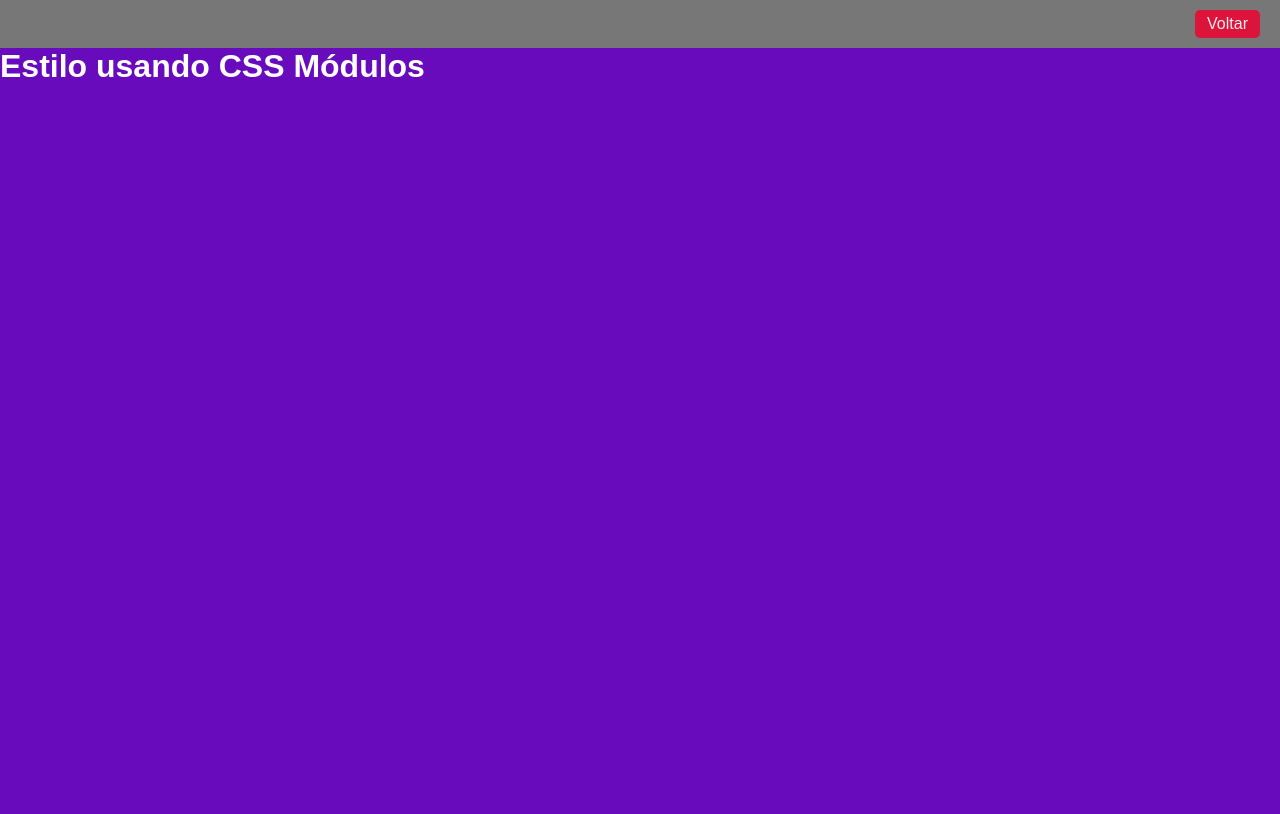
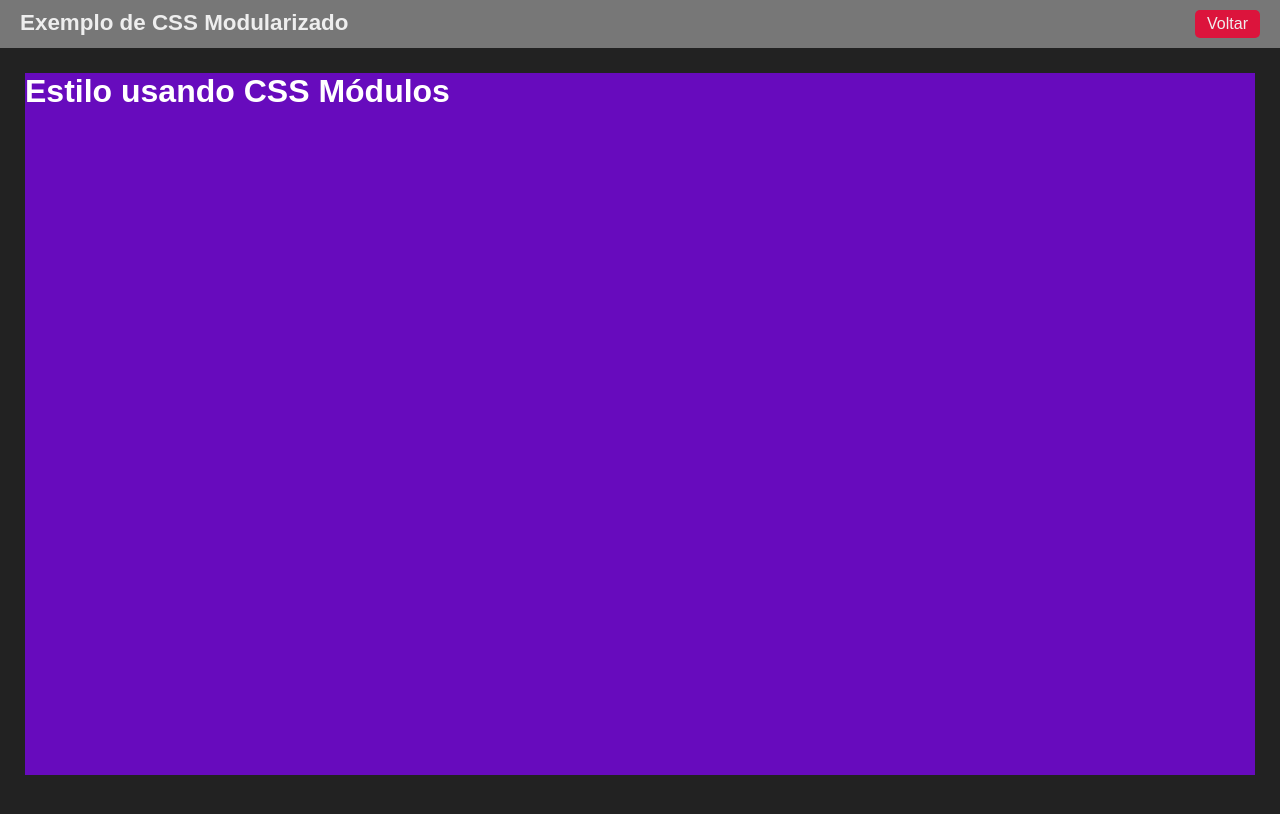
Before and after one commit to Marcelojr29/Aulao_Nextjs, a Next.js app: page /estiloso in a window 1280 px wide. Shown: the top 814 px of the page. Built offline with nearby package versions, Linux system fonts and the light colour scheme.

Commit message:
Layout e Estiloso configurados

```diff
--- a/src/components/Layout.jsx
+++ b/src/components/Layout.jsx
@@ -5,6 +5,7 @@ export default function Layout(props) {
     return (
         <div className={styles.layout}>
             <div className={styles.cabecalho}>
+                <h1>{props.titulo ?? 'Mais um exemplo'}</h1>
                 <Link href="/">Voltar</Link>
             </div>
             <div className={styles.conteudo}>
--- a/src/pages/estiloso.jsx
+++ b/src/pages/estiloso.jsx
@@ -4,7 +4,7 @@ import Layout from '@/components/Layout'
 
 export default function Estiloso() {
     return (
-        <Layout>
+        <Layout titulo="Exemplo de CSS Modularizado">
             <div className={styles.roxo}>
                 <h1>Estilo usando CSS Módulos</h1>
             </div>
--- a/src/styles/Estiloso.module.css
+++ b/src/styles/Estiloso.module.css
@@ -1,5 +1,5 @@
 .roxo {
-    height: 100vh;
+    height: 100%;
     background-color: #670bbd;
     color: #fff;
 }
--- a/src/styles/Layout.module.css
+++ b/src/styles/Layout.module.css
@@ -6,9 +6,14 @@
 
 .cabecalho {
     display: flex;
-    justify-content: flex-end;
+    justify-content: space-between;
     padding: 10px 20px;
     background-color: #777;
+}
+
+.cabecalho h1 {
+    margin: 0;
+    font-size: 1.4rem;
 }
 
 .cabecalho a {
@@ -16,3 +21,8 @@
     padding: 5px 12px;
     border-radius: 5px;
 }
+
+.conteudo {
+    padding: 25px;
+    height: 100%;
+}
```
